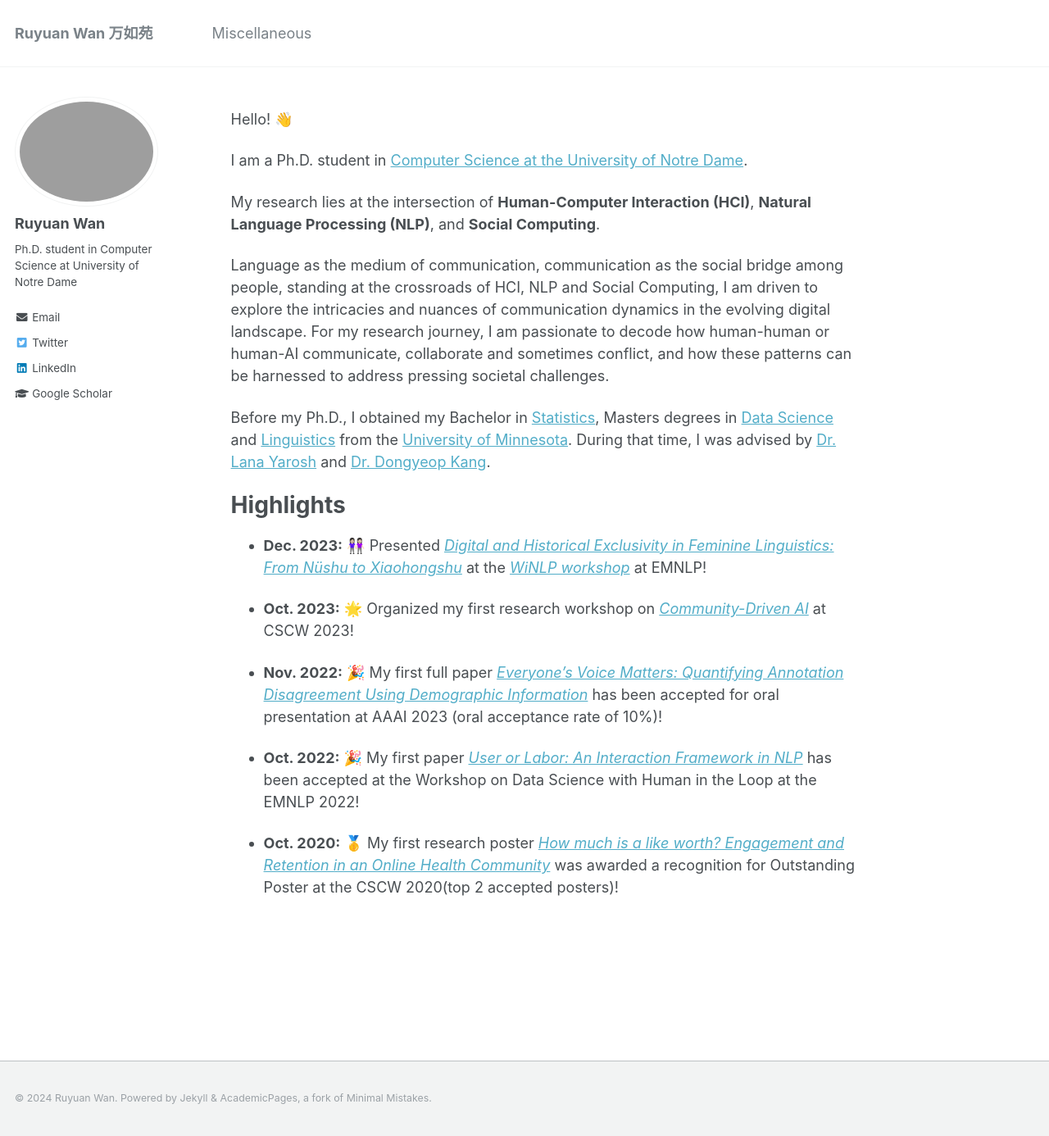
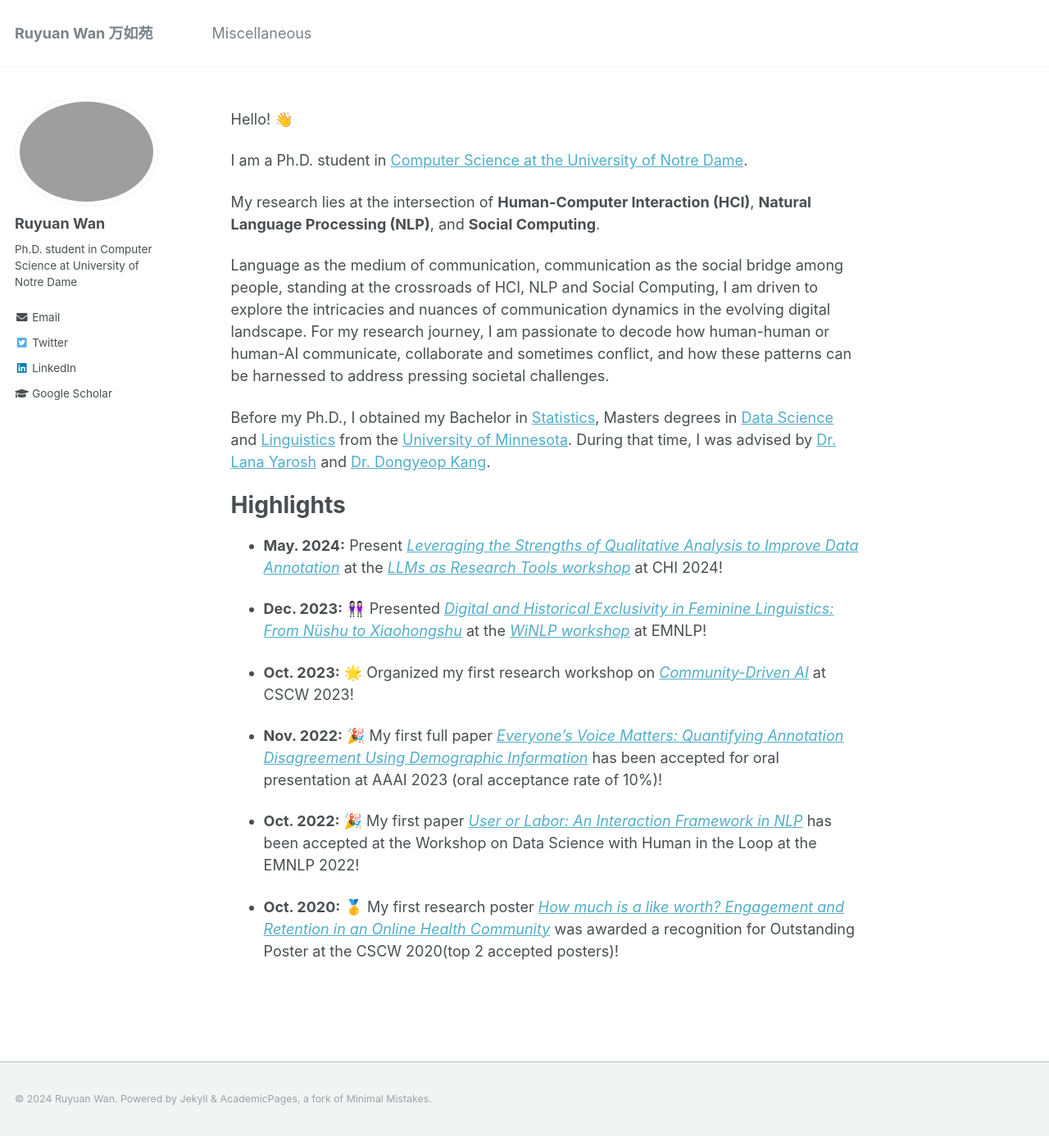
Before and after one commit to RuyuanWan/ruyuanwan.github.io, a Jekyll site: the page built from _pages/about.md, in a window 1280 px wide and 1386 px high. Shown: the whole window at 82% size. Built offline with Jekyll 4.4.1, drawn with Linux system fonts in a browser that asks for light colours.

Commit message:
Update about.md

```diff
--- a/_pages/about.md
+++ b/_pages/about.md
@@ -23,6 +23,8 @@ Before my Ph.D., I obtained my Bachelor in [Statistics](https://cla.umn.edu/stat
 
 Highlights
 ======
+* **May. 2024:** Present [*Leveraging the Strengths of Qualitative Analysis to Improve Data Annotation*](https://ruyuanwan.github.io/files/Leveraging_the_Strengths_of_Qualitative_Analysis_to_Improve_Data_Annotation.pdf) at the [*LLMs as Research Tools workshop*](https://sites.google.com/view/llmsindatawork/home?authuser=0) at CHI 2024!
+
 * **Dec. 2023:** 👭🏻 Presented [*Digital and Historical Exclusivity in Feminine Linguistics: From Nüshu to Xiaohongshu*](https://ruyuanwan.github.io/files/WiNLP.pdf) at the [*WiNLP workshop*](https://www.winlp.org) at EMNLP!
 
 * **Oct. 2023:** 🌟 Organized my first research workshop on [*Community-Driven AI*](https://sites.google.com/nd.edu/community-ai-cscw-2023/home?authuser=0) at CSCW 2023!
```
